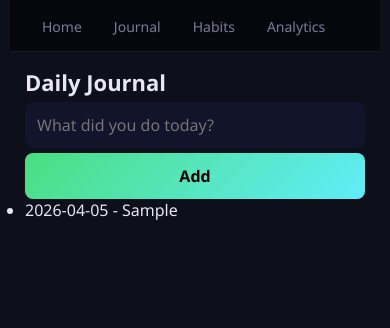
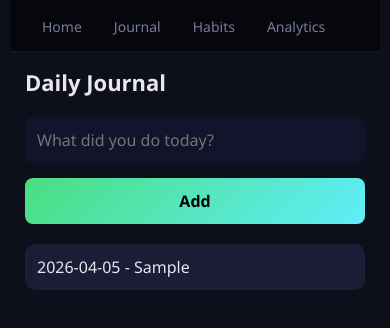
Before and after one commit to tejasvichaturvedi871/HabitFlow, a plain HTML site: page journal.html in a window 390 px wide. Both pictures are taken after typing "Sample" into the empty fields and a click on the button "Add". Shown: the part 64-392 px from the top of the page. Drawn offline with Linux system fonts and the light colour scheme.

Commit message:
Enhance journal.html with responsive design
Added responsive design and improved layout for journal input.

```diff
--- a/journal.html
+++ b/journal.html
@@ -1,9 +1,74 @@
 <!DOCTYPE html>
-<html>
+<html lang="en">
 <head>
-  <title>Journal</title>
+  <meta charset="UTF-8">
+  <meta name="viewport" content="width=device-width, initial-scale=1.0">
+  <title>Journal - Habit Flow</title>
+
   <link rel="stylesheet" href="style.css">
+
+  <style>
+    /* PAGE SPECIFIC FIX */
+    .container {
+      max-width: 600px;
+      margin: auto;
+      padding: 20px;
+    }
+
+    .journal-input {
+      display: flex;
+      gap: 10px;
+      margin-top: 15px;
+    }
+
+    .journal-input input {
+      flex: 1;
+    }
+
+    .journal-input button {
+      white-space: nowrap;
+    }
+
+    ul {
+      margin-top: 20px;
+      list-style: none;
+      padding: 0;
+    }
+
+    li {
+      background: #1a1d35;
+      padding: 12px;
+      border-radius: 10px;
+      margin-bottom: 10px;
+    }
+
+    /* MOBILE FIX */
+    @media(max-width:768px){
+
+      .container {
+        padding: 15px;
+      }
+
+      .journal-input {
+        flex-direction: column;
+      }
+
+      .journal-input input,
+      .journal-input button {
+        width: 100%;
+        font-size: 16px;
+        padding: 12px;
+      }
+
+      h2 {
+        font-size: 22px;
+      }
+
+    }
+  </style>
+
 </head>
+
 <body>
 
 <nav>
@@ -17,14 +82,19 @@
 </nav>
 
 <div class="container">
+
   <h2>Daily Journal</h2>
 
-  <input type="text" id="journalInput" placeholder="What did you do today?">
-  <button onclick="addJournal()">Add</button>
+  <div class="journal-input">
+    <input type="text" id="journalInput" placeholder="What did you do today?">
+    <button onclick="addJournal()">Add</button>
+  </div>
 
   <ul id="journalList"></ul>
+
 </div>
 
 <script src="script.js"></script>
+
 </body>
 </html>
```
